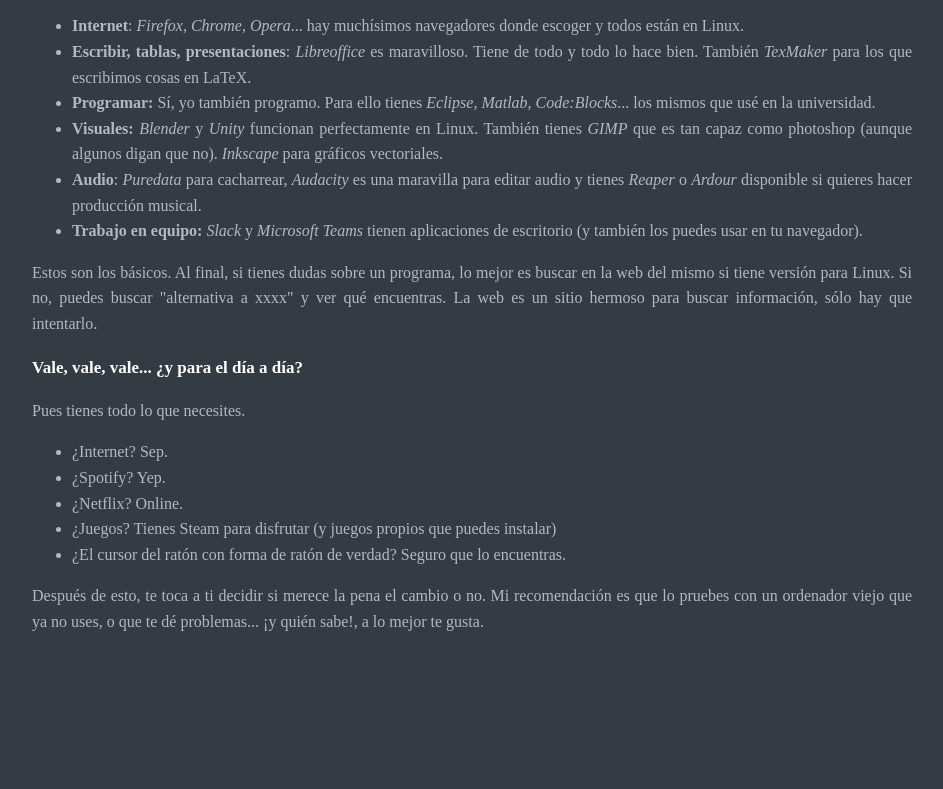
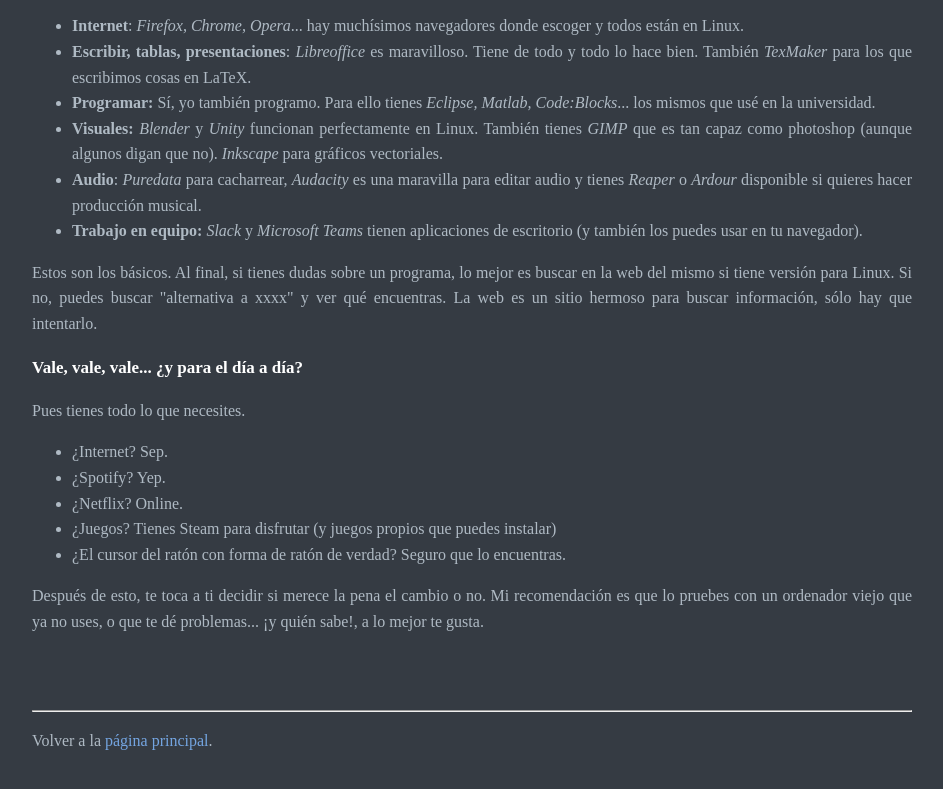
Before and after one commit to vderuido/vderuido.github.io, a plain HTML site: page blog_linux_para_programadores.html in a window 1280 px wide. Shown: the part 873-1662 px from the top of the page, without its empty margins (328-1271 px from the left). Before the commit the page ends 1564 px from the top, so only its background shows below. Drawn offline with Linux system fonts and the light colour scheme.

Commit message:
Update blog_linux_para_programadores.html

```diff
--- a/blog_linux_para_programadores.html
+++ b/blog_linux_para_programadores.html
@@ -70,7 +70,9 @@
 
 </ul>
 <p>Después de esto, te toca a ti decidir si merece la pena el cambio o no. Mi recomendación es que lo pruebes con un ordenador viejo que ya no uses, o que te dé problemas... ¡y quién sabe!, a lo mejor te gusta.</p>
-
+<br><br>
+<hr>
+<p> Volver a la <a href="index.html">página principal</a>.<p>
 
 
 
```
